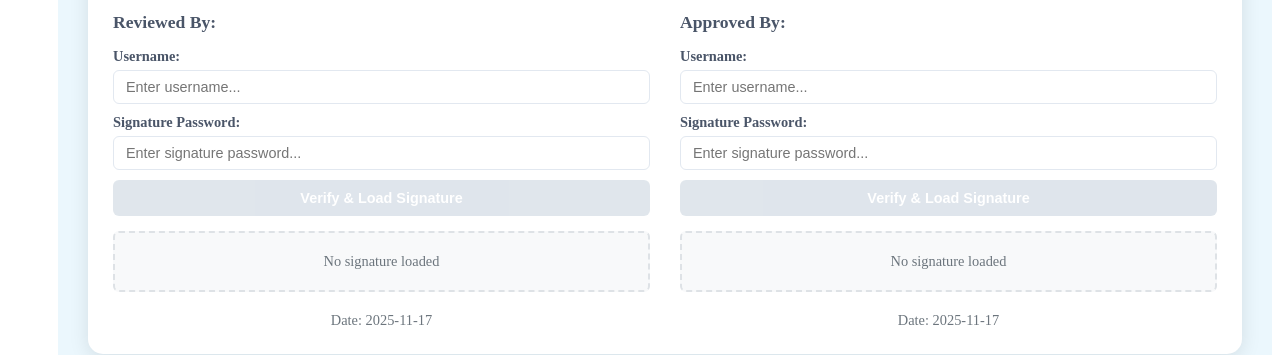
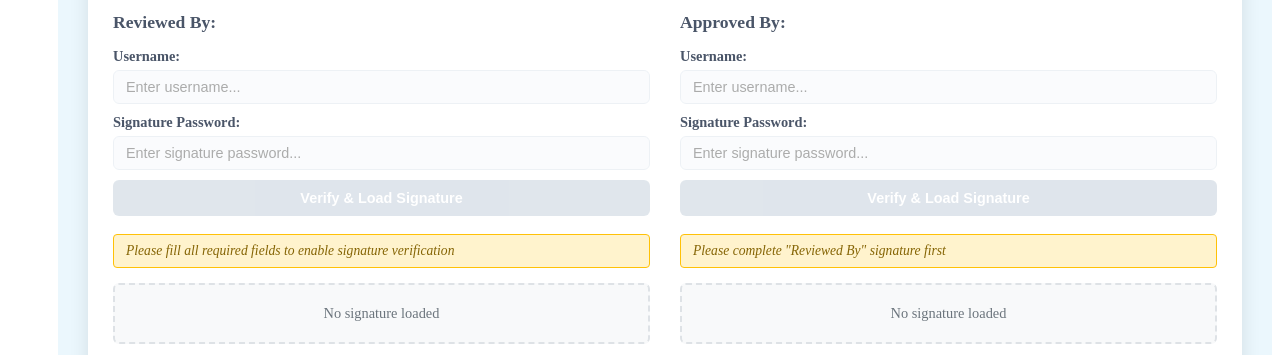
Before and after one commit to yogeshwar-2004y/d2RO_trail, a Vue app in the folder frontend/: page /reports/memo-id/1 in a window 1280 px wide. Shown: the part 1442-1797 px from the top of the page. Built offline with nearby package versions, Linux system fonts and the light colour scheme; no server answers.

Commit message:
iqa done

```diff
--- a/frontend/src/components/ObservationReport.vue
+++ b/frontend/src/components/ObservationReport.vue
@@ -277,6 +277,7 @@
                     v-model="reviewedBy.signatureUsername"
                     placeholder="Enter username..."
                     class="signature-input"
+                    :disabled="isReadOnly || !reviewedByEnabled"
                   />
                 </div>
                 <div class="input-group">
@@ -286,17 +287,20 @@
                     v-model="reviewedBy.signaturePassword"
                     placeholder="Enter signature password..."
                     class="signature-input"
-                    :disabled="isReadOnly"
+                    :disabled="isReadOnly || !reviewedByEnabled"
                   />
                 </div>
                 <button
                   type="button"
                   class="btn-verify-signature"
                   @click="verifySignature('reviewed')"
-                  :disabled="isReadOnly || !reviewedBy.signatureUsername || !reviewedBy.signaturePassword"
+                  :disabled="isReadOnly || !reviewedByEnabled || !reviewedBy.signatureUsername || !reviewedBy.signaturePassword"
                 >
                   Verify & Load Signature
                 </button>
+                <div v-if="!reviewedByEnabled && !isReadOnly" class="signature-help-text">
+                  Please fill all required fields to enable signature verification
+                </div>
               </div>
               <div v-if="reviewedBy.signatureError" class="signature-error">
                 {{ reviewedBy.signatureError }}
@@ -324,7 +328,7 @@
                     v-model="approvedBy.signatureUsername"
                     placeholder="Enter username..."
                     class="signature-input"
-                    :disabled="isReadOnly"
+                    :disabled="isReadOnly || !approvedByEnabled"
                   />
                 </div>
                 <div class="input-group">
@@ -334,17 +338,21 @@
                     v-model="approvedBy.signaturePassword"
                     placeholder="Enter signature password..."
                     class="signature-input"
-                    :disabled="isReadOnly"
+                    :disabled="isReadOnly || !approvedByEnabled"
                   />
                 </div>
                 <button
                   type="button"
                   class="btn-verify-signature"
                   @click="verifySignature('approved')"
-                  :disabled="isReadOnly || !approvedBy.signatureUsername || !approvedBy.signaturePassword"
+                  :disabled="isReadOnly || !approvedByEnabled || !approvedBy.signatureUsername || !approvedBy.signaturePassword"
                 >
                   Verify & Load Signature
                 </button>
+                <div v-if="!approvedByEnabled && !isReadOnly" class="signature-help-text">
+                  <span v-if="!reviewedByVerified">Please complete "Reviewed By" signature first</span>
+                  <span v-else-if="!allFieldsFilled">Please fill all required fields</span>
+                </div>
               </div>
               <div v-if="approvedBy.signatureError" class="signature-error">
                 {{ approvedBy.signatureError }}
@@ -431,6 +439,30 @@ export default {
         r => r.document_id === parseInt(this.selectedDocumentId)
       );
     },
+    // Check if all required fields are filled
+    allFieldsFilled() {
+      return !!(
+        this.selectedDocumentId &&
+        this.serialNumber &&
+        this.lruPartNumber &&
+        this.inspectionStage &&
+        this.docReviewDate &&
+        this.reviewVenue &&
+        this.referenceDocument
+      );
+    },
+    // Check if Reviewed By signature is verified
+    reviewedByVerified() {
+      return !!(this.reviewedBy.signatureUrl && this.reviewedBy.verifiedUserName);
+    },
+    // Check if Reviewed By section should be enabled
+    reviewedByEnabled() {
+      return !this.isReadOnly && this.allFieldsFilled;
+    },
+    // Check if Approved By section should be enabled
+    approvedByEnabled() {
+      return !this.isReadOnly && this.allFieldsFilled && this.reviewedByVerified;
+    },
   },
   mounted() {
     // Get parameters from route
@@ -2350,4 +2382,23 @@ export default {
   opacity: 0.6;
   cursor: not-allowed;
 }
+
+.signature-help-text {
+  margin-top: 8px;
+  padding: 8px 12px;
+  background: #fff3cd;
+  border: 1px solid #ffc107;
+  border-radius: 4px;
+  color: #856404;
+  font-size: 0.85em;
+  font-style: italic;
+}
+
+.signature-input:disabled,
+.signature-input[disabled] {
+  background-color: #f7fafc;
+  cursor: not-allowed;
+  opacity: 0.6;
+  color: #6c757d;
+}
 </style>
```
